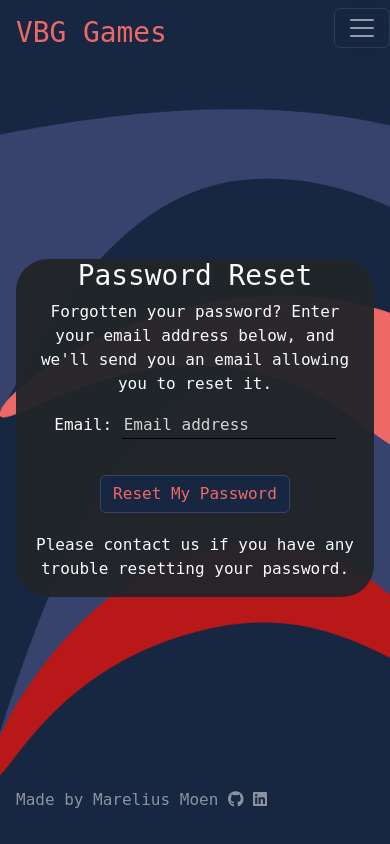
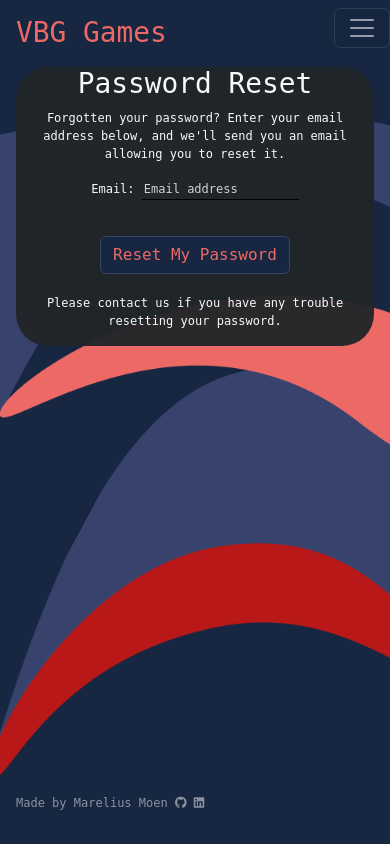
Before and after one commit to Mareliusmoen/varberg-games, a Django app: page /accounts/password/reset/ in a window 390 px wide. Run offline with Django 4.2, Linux system fonts and the light colour scheme; some libraries are stand-ins or nearby versions; some web fonts are replaced.

Commit message:
fix content div responsiveness cellphone screens

```diff
--- a/static/css/style.css
+++ b/static/css/style.css
@@ -383,4 +383,7 @@ select.form-control:focus {
     #event-cards {
         width: 95%;
     }
+    body {
+        font-size: 12px;
+    }
 }
--- a/templates/base.html
+++ b/templates/base.html
@@ -101,7 +101,7 @@
                     </ul>
             </nav>
         </header>
-        <div class="container h-100 d-flex flex-column justify-content-center">
+        <div class="container h-80 d-flex flex-column justify-content-center">
             <div class="row justify-content-center">
                 <div class="col-12 col-md-6 bg-dark rounded-5">
                     <main class="text-light">
```
